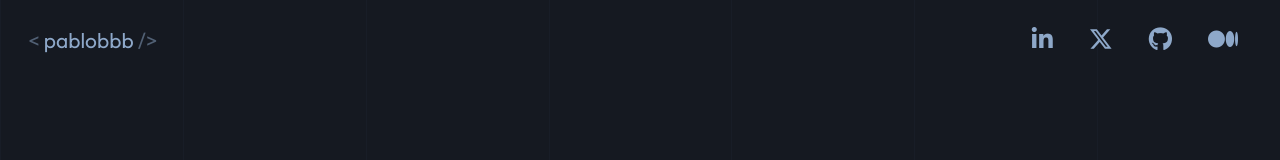
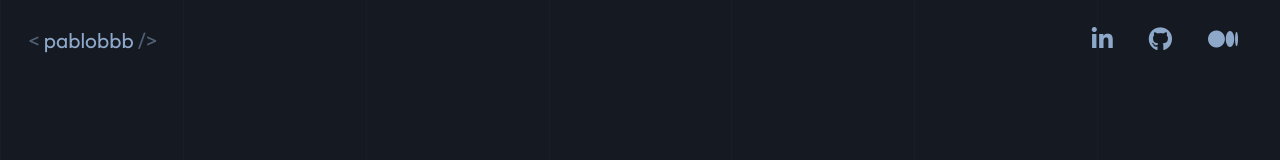
Before and after one commit to pablobbb/pablobbb.github.io, a Vue app: page / in a window 1280 px wide. Shown: the top 160 px of the page. Built offline with nearby package versions, Linux system fonts and the light colour scheme; the HTML template or start-up script is replaced by a standard one.

Commit message:
fix: remove ig link

```diff
--- a/src/app.vue
+++ b/src/app.vue
@@ -11,9 +11,6 @@ import { RouterLink, RouterView } from 'vue-router'
       <div class="social">
         <a href="https://www.linkedin.com/in/pablobonucci" target="_blank"
           ><i class="fa-brands fa-linkedin-in"></i
-        ></a>
-        <a href="https://twitter.com/fresh_rapp" target="_blank"
-          ><i class="fa-brands fa-x-twitter"></i
         ></a>
         <a href="https://github.com/pablobbb" target="_blank"
           ><i class="fa-brands fa-github"></i
```
